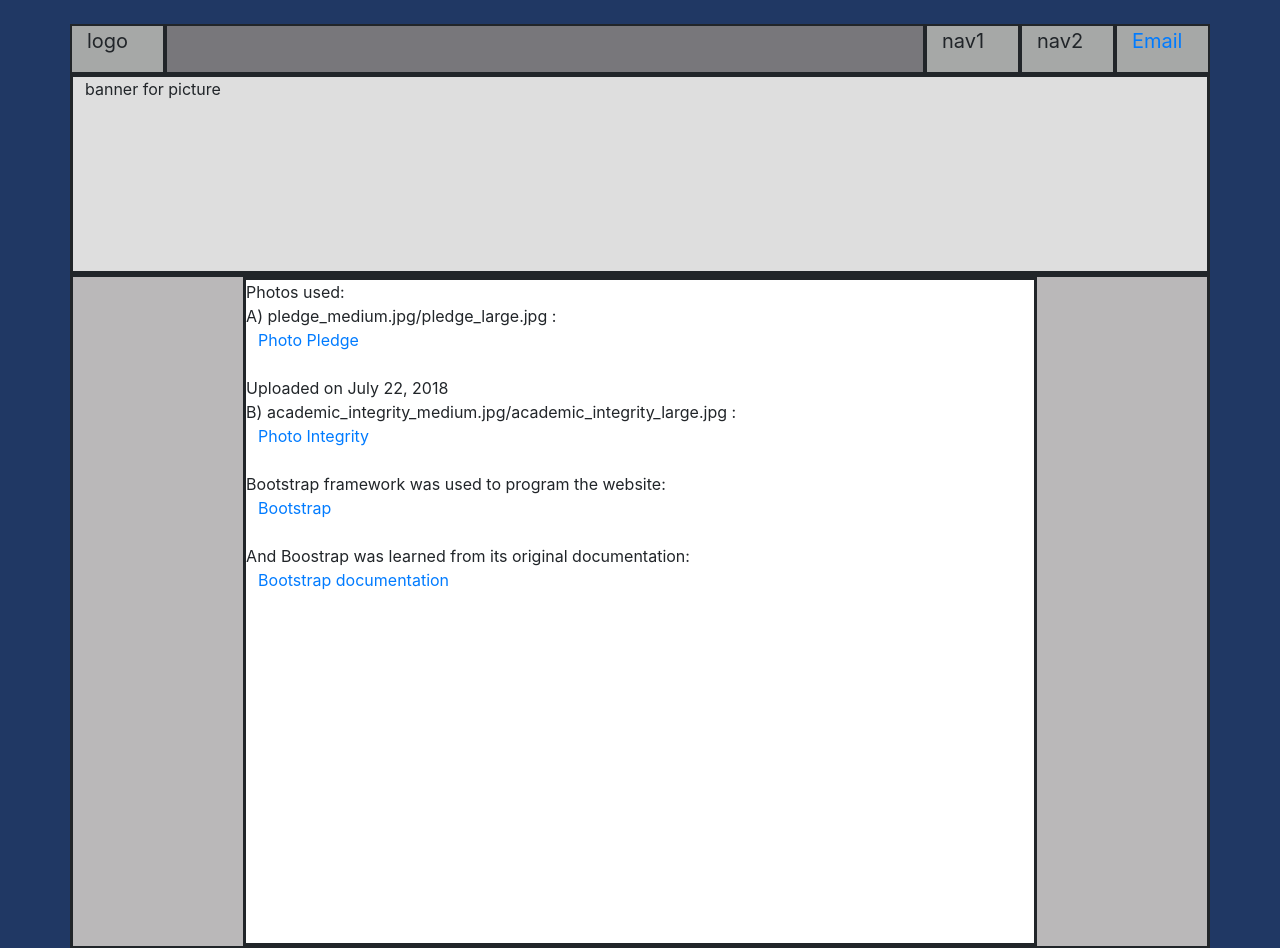
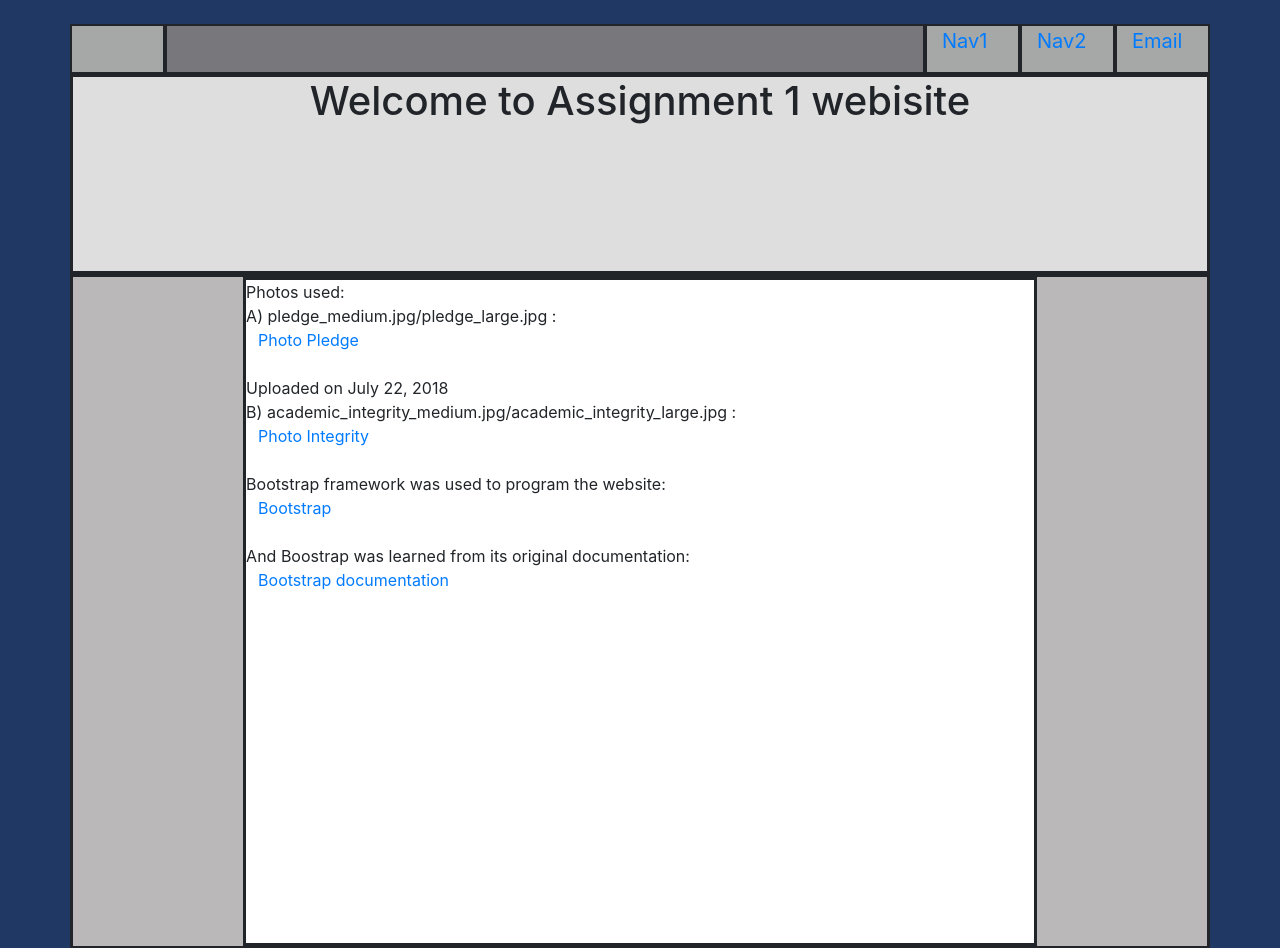
Before and after one commit to Jwahn1/Intro-to-Server-Side-Scripting, a PHP site: page /2170/info.php in a window 1280 px wide. Shown: the top 948 px of the page. Run offline with PHP 8.4, Linux system fonts and the light colour scheme.

Commit message:
Forgot to add navigation and change banner text, now it should be all done

```diff
--- a/a1/includes/header.php
+++ b/a1/includes/header.php
@@ -1,10 +1,10 @@
 <div class="row" style="height:50px; background-color:#78777b">
-        <div class="col-1" style="font-size:20px;">logo</div>
+        <div class="col-1" style="font-size:20px;"></div>
         <div class="col-8" ></div>
-        <div class="col-1 "style="font-size:20px;">nav1</div>
-        <div class="col-1"style="font-size:20px;">nav2</div>
+        <div class="col-1 "style="font-size:20px;"> <a href="http://localhost/2170/a1/index.php">Nav1</a> </div>
+        <div class="col-1 "style="font-size:20px;"> <a href="http://localhost/2170/a1/info.php">Nav2</a> </div>
         <div class="col-1"style="font-size:20px;"><a href="mailto:jv513910@dal.ca?subject=mail from A1">Email</a></div>
        </div>
-       <div class="row" style="height:200px; background-color:#dedede; border-style:solid;">
-          <p>banner for picture </p>
+       <div class="row" style="height:200px; background-color:#dedede; border-style:solid; text-align:center;">
+          <h1>Welcome to Assignment 1 webisite</h1>
        </div>
```
